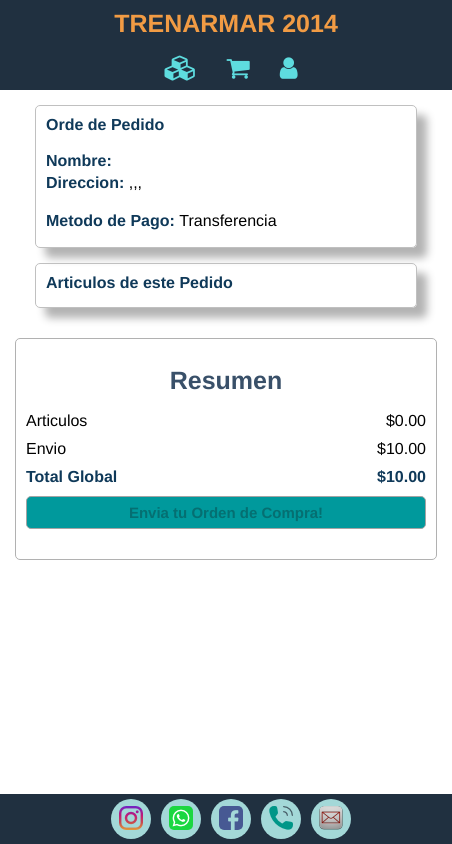
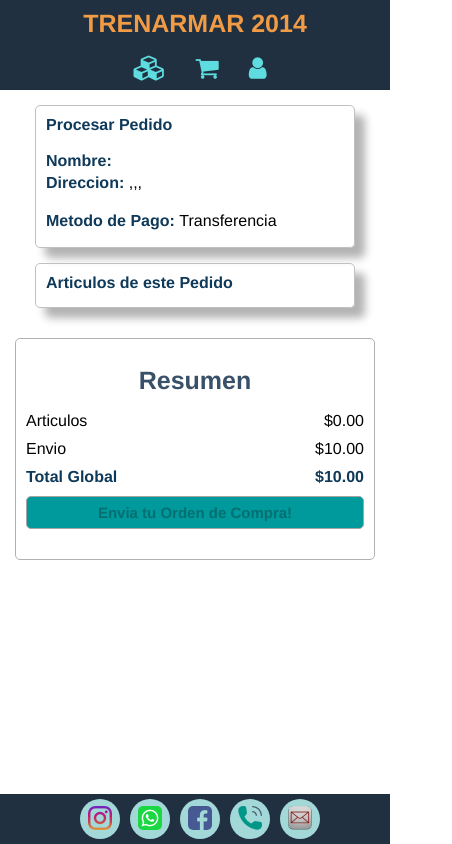
Before and after one commit to skynetfrank/trenarmar, a React (Create React App) app in the folder frontend/: page /placeorder in a window 390 px wide. Shown: the whole page, 452 px wide, since content can reach past the window. Built offline with nearby package versions, Linux system fonts and the light colour scheme.

Commit message:
orden final demo inicial

```diff
--- a/frontend/src/index.css
+++ b/frontend/src/index.css
@@ -994,6 +994,8 @@ li > h1 {
 /* media query */
 
 @media (max-width: 760px) {
+
+
   .checkout-steps {
     display: none;
   }
@@ -1100,16 +1102,23 @@ li > h1 {
   }
 
   .card-max {
-    width: 360px;
+    max-width: 360px;
   }
 
   .enFila.w-500 {
     flex-direction: column;
+    max-width: 360px;
   }
 
   .checkout-steps {
     display: none;
   }
+
+.itemsporprecio{
+  margin-left: 130px;
+}
+
+
 }
 
 /*FINDE MEDIA QUERIES*/
--- a/frontend/src/screens/PlaceOrderScreen.js
+++ b/frontend/src/screens/PlaceOrderScreen.js
@@ -46,7 +46,7 @@ export default function PlaceOrderScreen(props) {
           <ul>
             <li>
               <div className="card-max card-body">
-                <strong>Orde de Pedido</strong>
+                <strong>Procesar Pedido</strong>
                 <p>
                   <strong>Nombre: </strong>{cart.shippingAddress.fullName} <br />
                   <strong>Direccion: </strong>{cart.shippingAddress.address},
@@ -74,7 +74,7 @@ export default function PlaceOrderScreen(props) {
                           <div className="min-30">
                             <Link to={`/product/${item.producto}`}>{item.nombre}</Link>
                           </div>
-                          <div>
+                          <div className="itemsporprecio">
                             {item.qty} x $ {(item.precio).toFixed(2)} = ${(item.qty * item.precio).toFixed(2)}
                           </div>
                         </div>
```
